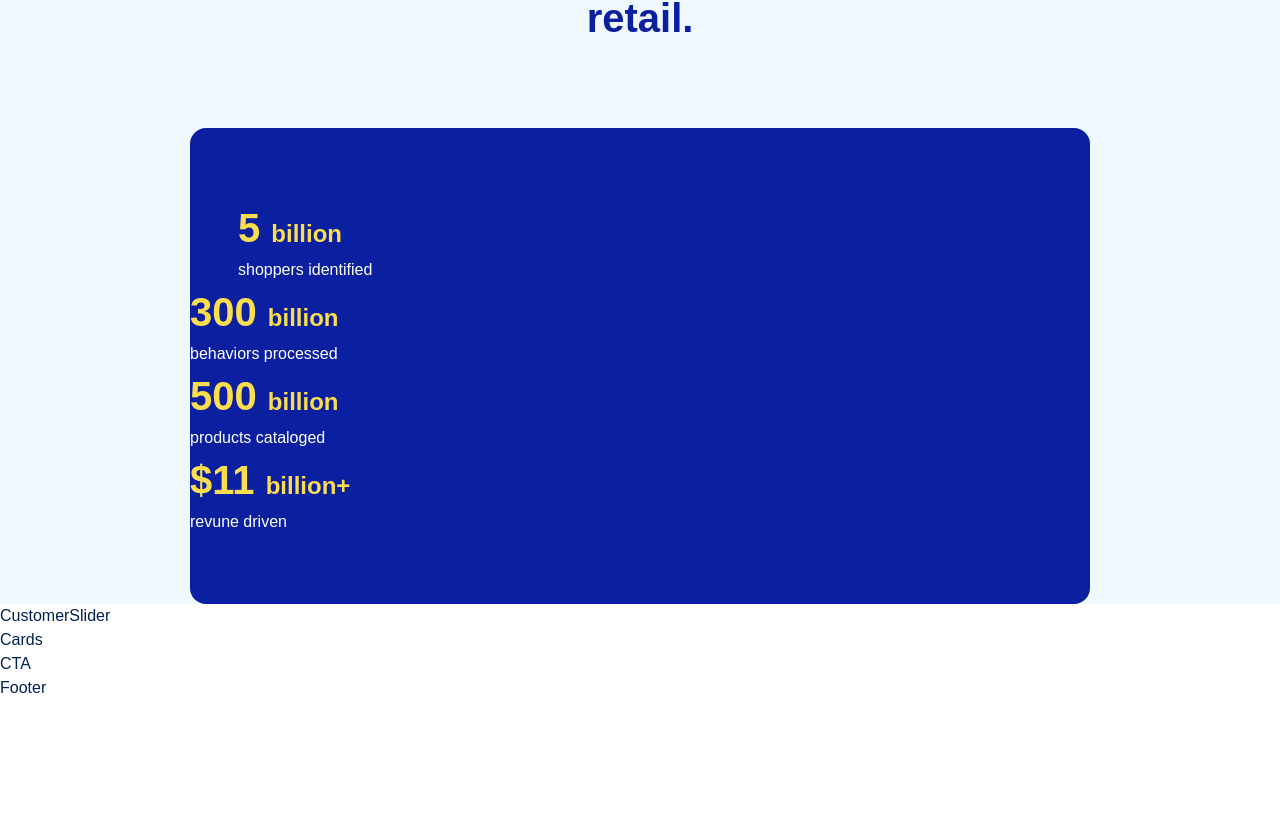
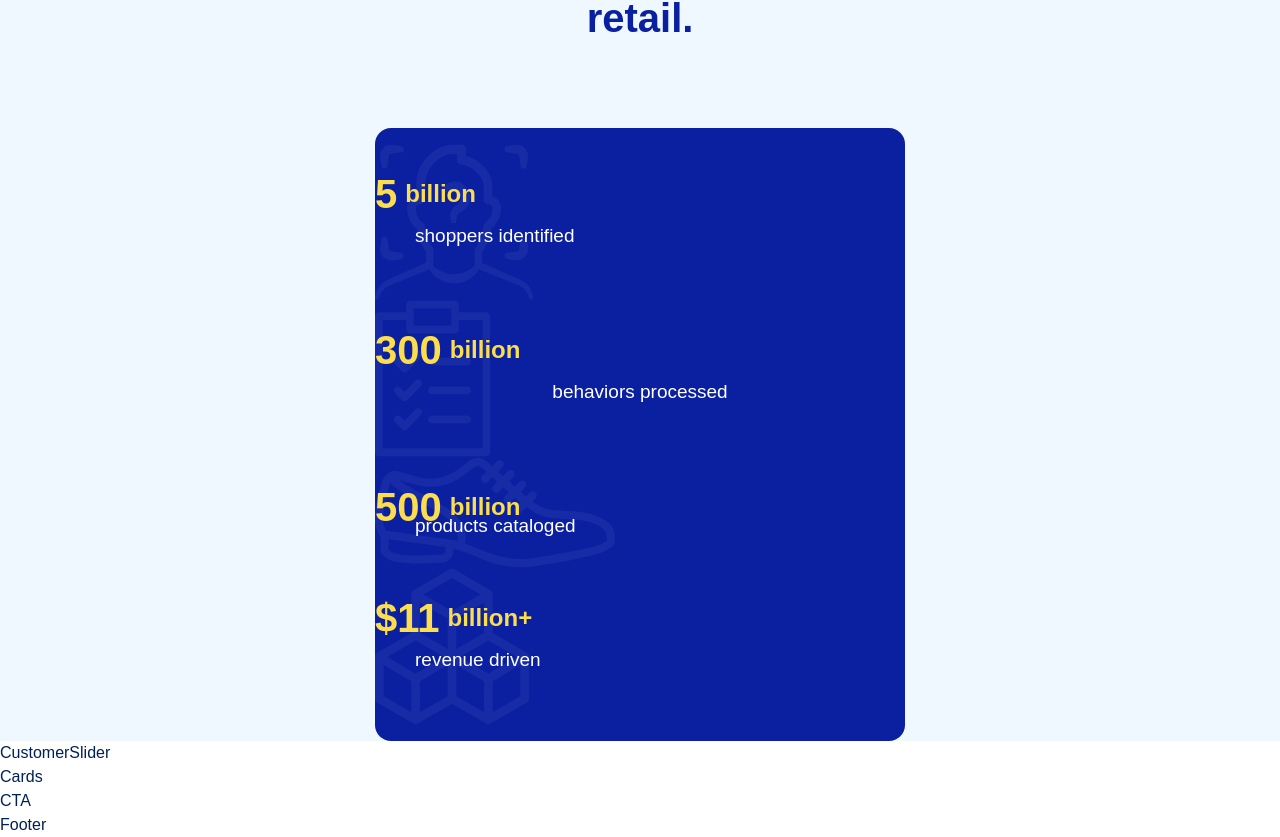
Before and after one commit to jwalus/Bluecore-landingpage-clone, a React (Vite) app: page / in a window 1280 px wide. Shown: the part 1578-2415 px from the top of the page. Before the commit the page ends 2278 px from the top, so only its background shows below. Built offline with nearby package versions, Linux system fonts and the light colour scheme.

Commit message:
more fixes, changes

```diff
--- a/src/components/Campaigns.jsx
+++ b/src/components/Campaigns.jsx
@@ -1,29 +1,56 @@
+import { stat1, stat2, stat3, stat4 } from '../assets';
+
 const Campaigns = () => {
   return (
     <div className="w-full bg-lblue mt-20">
-      <div className="px-[190px]">
+      <div className="px-[375px]">
         <h1 className="text-[40px] pt-20 text-center">
           Campaigns fueled by the
           <span className="text-dblue font-semibold">
             most powerful dataset in<br /> retail.
           </span>
           </h1>
-        <div className="bg-dblue w-full rounded-2xl flex justify-between xl:flex-row sm:flex-col py-[70px] mt-20">
-          <div className="pl-12">
-            <h1 className="text-golden text-[40px] font-extrabold">5 <span className="text-golden text-[24px]">billion</span></h1>
-            <p className="text-white">shoppers identified</p>
+        {/*  */}
+        <div className="bg-dblue w-full rounded-2xl flex justify-between xl:flex-row sm:flex-col py-4 mt-20">
+          {/* #1 */}
+          <div className="xl:pl-12 relative flex">
+          <img src={stat1} alt="stat1" className='z-5 relative'/>
+            <h1 className="text-golden text-[40px] font-extrabold z-10 absolute top-5 left-15 flex flex-row justify-center text-center items-center gap-2">5
+              <span className="text-golden text-[24px]">billion</span>
+            </h1>
+            <p className="text-white text-[19px] z-10 absolute top-[50%] left-10">
+              shoppers identified
+            </p>
           </div>
-          <div>
-            <h1 className="text-golden text-[40px] font-extrabold">300 <span className="text-golden text-[24px]">billion</span></h1>
-            <p className="text-white">behaviors processed</p>
+          {/* #2 */}
+          <div className='relative flex xl:justify-center'>
+          <img src={stat2} alt="stat3" className='z-5 relative' />
+            <h1 className="text-golden text-[40px] font-extrabold z-10 absolute top-5 left-15 flex flex-row justify-center text-center items-center gap-2">300
+              <span className="text-golden text-[24px]">billion</span>
+            </h1>
+            <p className="text-white text-[19px] z-10 absolute top-[50%] left-1/2 transform -translate-x-1/2 w-[200px] text-center">
+              behaviors processed
+            </p>
           </div>
-          <div>
-            <h1 className="text-golden text-[40px] font-extrabold">500 <span className="text-golden text-[24px]">billion</span></h1>
-            <p className="text-white">products cataloged</p>
+          {/* #3 */}
+          <div className='relative flex xl:justify-center'>
+          <img src={stat3} alt="stat3" className='z-5 relative'/>
+            <h1 className="text-golden text-[40px] font-extrabold z-10 absolute top-5 left-15 flex flex-row justify-center text-center items-center gap-2">500
+              <span className="text-golden text-[24px]">billion</span>
+            </h1>
+            <p className="text-white text-[19px] z-10 absolute top-[50%] left-10">
+              products cataloged
+            </p>
           </div>
-          <div className="pr-12">
-            <h1 className="text-golden text-[40px] font-extrabold">$11 <span className="text-golden text-[24px]">billion+</span></h1>
-            <p className="text-white">revune driven</p>
+          {/* #4 */}
+          <div className="xl:pr-16 relative flex">
+          <img src={stat4} alt="stat4" className='z-5 relative'/>
+            <h1 className="text-golden text-[40px] font-extrabold z-10 absolute top-5 left-15 flex flex-row justify-center text-center items-center gap-2">$11
+              <span className="text-golden text-[24px]">billion+</span>
+            </h1>
+            <p className="text-white text-[19px] z-10 absolute top-[50%] left-10">
+              revenue driven
+            </p>
           </div>
         </div>
       </div>
--- a/src/components/Hero.jsx
+++ b/src/components/Hero.jsx
@@ -24,7 +24,7 @@ const Hero = () => {
         <div className='xl:mx-20 bg-yellow-gradient h-[2px]'></div>
         <div className='mt-16 flex justify-center'>
           <h1 className='text-[30.5px] leading-[40px]'>
-            The worlds leading retailers trust Bluecore to turn data into <span className='text-dblue font-semibold'>revenu-</span><br />
+            The worlds leading retailers trust Bluecore to turn data into <span className='text-dblue font-semibold'>revenue-</span><br />
             <span className='text-dblue font-semibold flex justify-center'>generating campaigns — in minutes.</span>
           </h1>
         </div>
```
